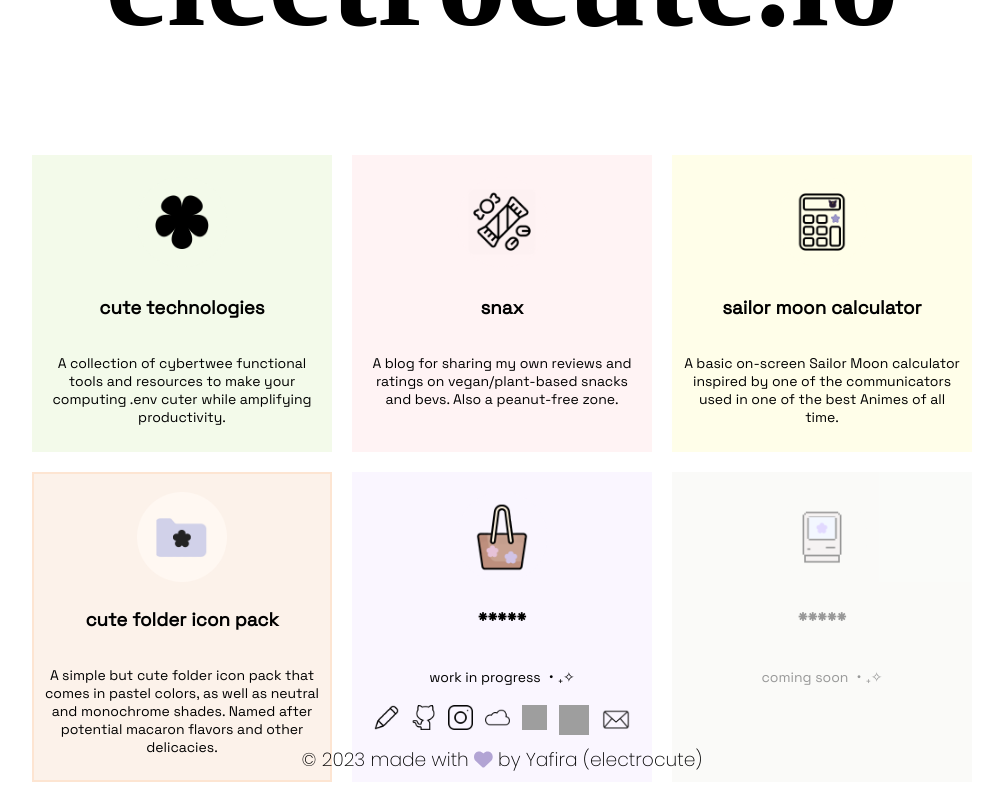
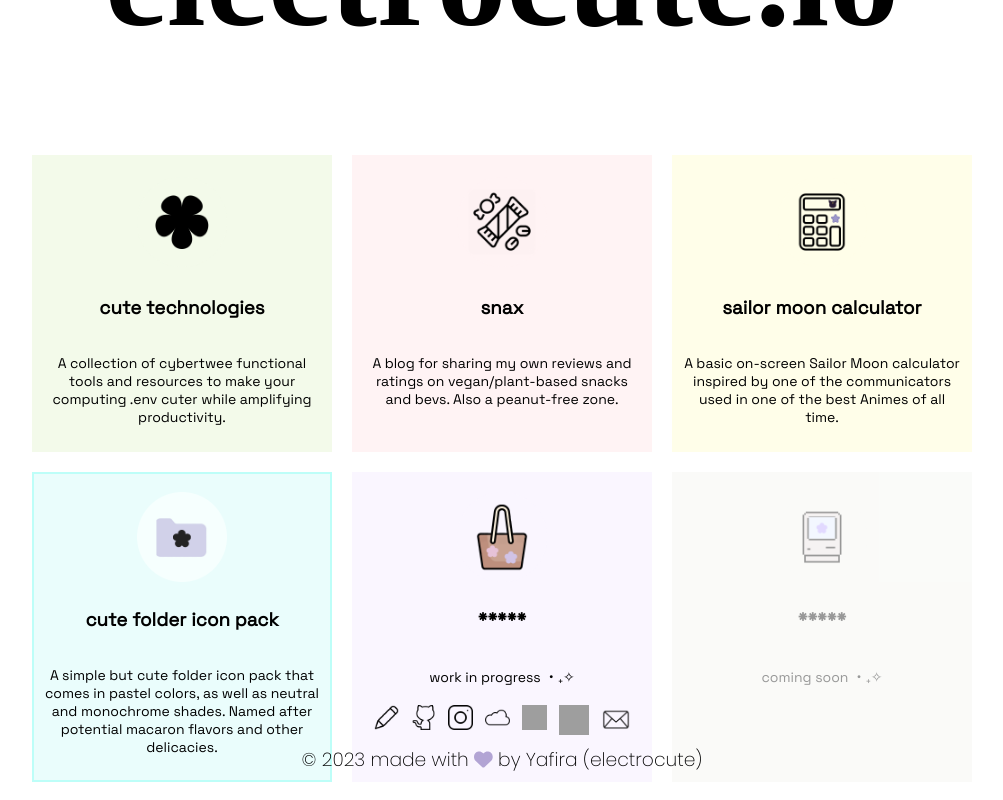
Before and after one commit to yafira/electrocute, a Next.js app: page / in a window 1280 px wide. In both pictures the pointer is over the link 320 px from the left and 808 px from the top of the page. Shown: the part 181-981 px from the top of the page, without its empty margins (138-1141 px from the left). Built offline with nearby package versions, Linux system fonts and the light colour scheme; grey boxes are pictures that could not be loaded; a web font is replaced by a local one.

Commit message:
updated style on project card 4

```diff
--- a/src/styles/Home.module.css
+++ b/src/styles/Home.module.css
@@ -123,13 +123,13 @@
 .projectCard4 {
 	padding: 10px;
 	text-align: center;
-	background-color: #fff6ef;
+	background-color: #f6fffe;
 	border: transparent 2px solid;
 }
 
 .projectCard4:hover {
-	background-color: #fcf2ea;
-	border-color: #fde5d2;
+	background-color: #eafdfc;
+	border-color: #bdfef8;
 }
 
 .projectCard4 img {
```
Also changed, not shown: src/assets/cutefolder.png.
